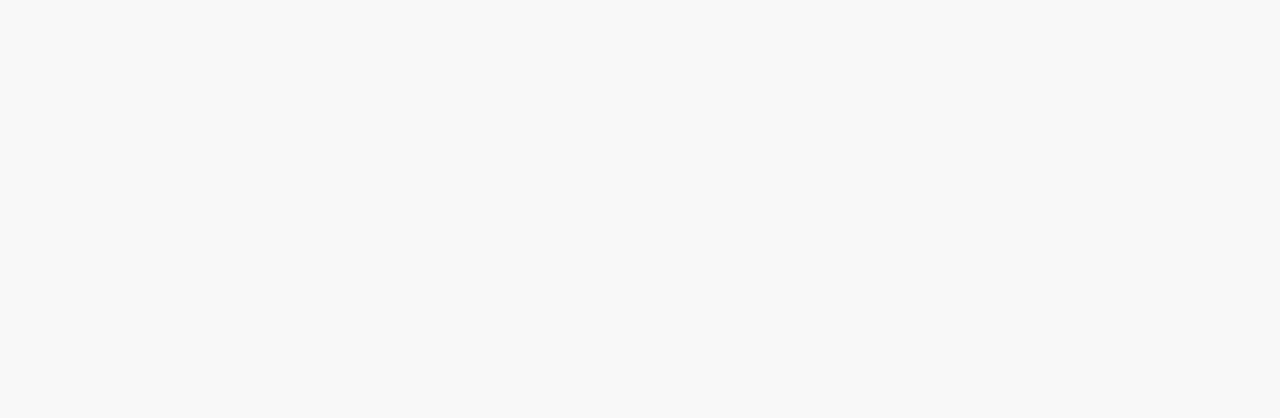
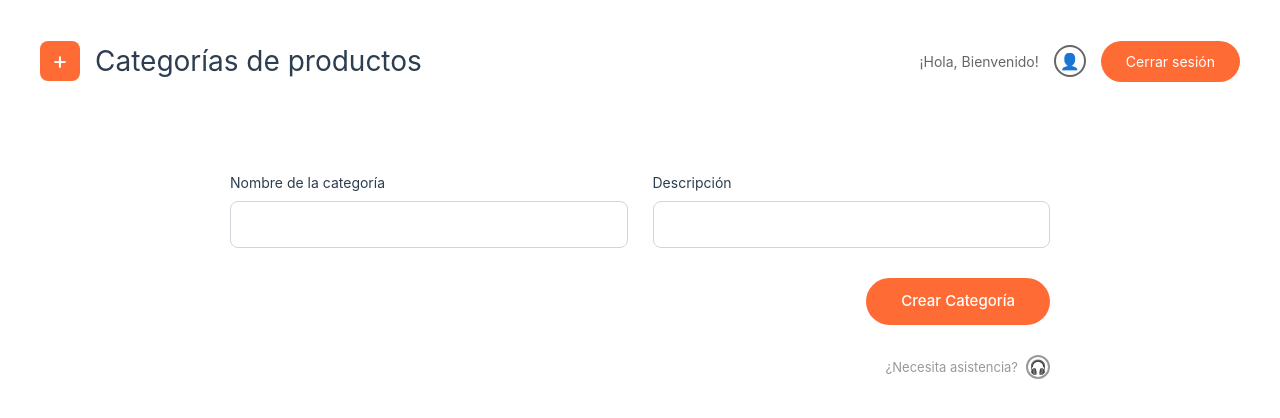
Before and after one commit to LuisARD/Sistema-de-Inventario, a Vue app in the folder SistemaInventario Frontend/: page /categories/create in a window 1280 px wide. Before the commit this address had no page. Shown: the top 418 px of the page. Built offline with nearby package versions, Linux system fonts and the light colour scheme.

Commit message:
update
vista de crear una categoria

```diff
--- a/SistemaInventario Frontend/src/router/index.js
+++ b/SistemaInventario Frontend/src/router/index.js
@@ -1,20 +1,32 @@
 import { createRouter, createWebHistory } from 'vue-router'
 import DashboardView from '../views/DashboardView.vue'
+
+// PRODUCTOS
 import ProductsList from '../views/products/ProductsList.vue'
+import ProductForm from '../views/products/ProductForm.vue'
+
+// MOVIMIENTOS
 import MovementsList from '../views/movements/MovementsList.vue'
 import MovementsForm from '../views/movements/MovementsForm.vue'
+
+// CATEGORÍAS
 import CategoriesList from '../views/categories/CategoriesList.vue'
+import CategoriesForm from '../views/categories/CategoriesForm.vue'
+
+// PROVEEDORES
 import SuppliersList from '../views/suppliers/SuppliersList.vue'
+
+// REPORTES
 import ReportsView from '../views/reports/ReportsView.vue'
+
+// LOGIN
 import LoginView from '../views/LoginView.vue'
-import ProductForm from '../views/products/ProductForm.vue'
 
 const routes = [
   { path: '/', component: DashboardView, name: 'Dashboard' },
 
   // PRODUCTOS
   { path: '/products', component: ProductsList, name: 'Products' },
-
   {
     path: '/products/create',
     name: 'ProductCreate',
@@ -27,7 +39,6 @@
     component: MovementsList,
     name: 'Movements'
   },
-
   {
     path: '/movements/create',
     name: 'MovementCreate',
@@ -36,6 +47,11 @@
 
   // CATEGORÍAS
   { path: '/categories', component: CategoriesList, name: 'Categories' },
+  {
+    path: '/categories/create',
+    component: CategoriesForm,
+    name: 'CategoriesCreate'
+  },
 
   // PROVEEDORES
   { path: '/suppliers', component: SuppliersList, name: 'Suppliers' },
--- /dev/null
+++ b/SistemaInventario Frontend/src/views/categories/CategoriesForm.vue
@@ -0,0 +1,264 @@
+<template>
+  <div class="category-form">
+    <!-- HEADER -->
+    <div class="header">
+      <div class="header-left">
+        <div class="icon">+</div>
+        <h1>Categorías de productos</h1>
+      </div>
+
+      <div class="header-right">
+        <span class="user-greeting">¡Hola, Bienvenido!</span>
+        <div class="user-icon">👤</div>
+        <button class="btn-logout" @click="cerrarSesion">Cerrar sesión</button>
+      </div>
+    </div>
+
+    <!-- FORMULARIO -->
+    <div class="container">
+      <form @submit.prevent="crearCategoria">
+        <div class="form-grid">
+          <div class="form-group">
+            <label for="nombre">Nombre de la categoría</label>
+            <input
+              type="text"
+              id="nombre"
+              v-model="categoria.nombre"
+              required
+            >
+          </div>
+
+          <div class="form-group">
+            <label for="descripcion">Descripción</label>
+            <input
+              type="text"
+              id="descripcion"
+              v-model="categoria.descripcion"
+            >
+          </div>
+        </div>
+
+        <div class="button-container">
+          <button type="submit" class="btn-create">Crear Categoría</button>
+        </div>
+      </form>
+
+      <div class="footer">
+        <span>¿Necesita asistencia?</span>
+        <div class="help-icon">🎧</div>
+      </div>
+    </div>
+  </div>
+</template>
+
+<script>
+export default {
+  name: "CategoriesForm",
+  data() {
+    return {
+      categoria: {
+        nombre: "",
+        descripcion: ""
+      }
+    };
+  },
+  methods: {
+    crearCategoria() {
+      console.log("Categoría creada:", this.categoria);
+      this.limpiarFormulario();
+    },
+    limpiarFormulario() {
+      this.categoria = {
+        nombre: "",
+        descripcion: ""
+      };
+    },
+    cerrarSesion() {
+      this.$router.push("/login");
+    }
+  }
+};
+</script>
+
+<style scoped>
+* {
+  margin: 0;
+  padding: 0;
+  box-sizing: border-box;
+}
+
+.category-form {
+  background-color: hsl(0, 0%, 100%);
+  min-height: 100vh;
+  padding: 20px;
+}
+
+.header {
+  padding: 20px;
+  margin-bottom: 30px;
+  display: flex;
+  justify-content: space-between;
+  align-items: center;
+  border-radius: 8px;
+}
+
+.header-left {
+  display: flex;
+  align-items: center;
+  gap: 15px;
+}
+
+.icon {
+  width: 40px;
+  height: 40px;
+  background-color: #ff6b35;
+  border-radius: 8px;
+  display: flex;
+  align-items: center;
+  justify-content: center;
+  font-size: 24px;
+  color: white;
+}
+
+.header h1 {
+  font-size: 28px;
+  color: #2c3e50;
+  font-weight: 400;
+}
+
+.header-right {
+  display: flex;
+  gap: 15px;
+  align-items: center;
+}
+
+.user-greeting {
+  color: #666;
+  font-size: 14px;
+}
+
+.user-icon {
+  width: 32px;
+  height: 32px;
+  border-radius: 50%;
+  border: 2px solid #666;
+  display: flex;
+  align-items: center;
+  justify-content: center;
+}
+
+.btn-logout {
+  background-color: #ff6b35;
+  color: white;
+  border: none;
+  padding: 10px 25px;
+  border-radius: 25px;
+  cursor: pointer;
+  font-size: 14px;
+  transition: background-color 0.3s;
+}
+
+.btn-logout:hover {
+  background-color: #e55a2b;
+}
+
+.container {
+  border-radius: 12px;
+  padding: 40px;
+  max-width: 900px;
+  margin: 0 auto;
+}
+
+.form-grid {
+  display: grid;
+  grid-template-columns: 1fr 1fr;
+  gap: 25px;
+  margin-bottom: 30px;
+}
+
+.form-group {
+  display: flex;
+  flex-direction: column;
+}
+
+label {
+  font-size: 14px;
+  color: #2c3e50;
+  margin-bottom: 8px;
+}
+
+input {
+  padding: 12px 15px;
+  border: 1px solid #d1d5db;
+  border-radius: 8px;
+  font-size: 14px;
+  background-color: white;
+  transition: border-color 0.3s;
+}
+
+input:focus {
+  outline: none;
+  border-color: #ff6b35;
+}
+
+.button-container {
+  display: flex;
+  justify-content: flex-end;
+  margin-top: 30px;
+}
+
+.btn-create {
+  background-color: #ff6b35;
+  color: white;
+  border: none;
+  padding: 12px 35px;
+  border-radius: 25px;
+  cursor: pointer;
+  font-size: 15px;
+  font-weight: 500;
+  transition: background-color 0.3s;
+}
+
+.btn-create:hover {
+  background-color: #e55a2b;
+}
+
+.footer {
+  text-align: right;
+  margin-top: 30px;
+  color: #999;
+  font-size: 13px;
+  display: flex;
+  align-items: center;
+  justify-content: flex-end;
+  gap: 8px;
+}
+
+.help-icon {
+  width: 24px;
+  height: 24px;
+  border-radius: 50%;
+  border: 2px solid #999;
+  display: flex;
+  align-items: center;
+  justify-content: center;
+  font-size: 14px;
+}
+
+/* Responsive */
+@media (max-width: 768px) {
+  .form-grid {
+    grid-template-columns: 1fr;
+  }
+
+  .header {
+    flex-direction: column;
+    gap: 15px;
+  }
+
+  .header-right {
+    width: 100%;
+    justify-content: space-between;
+  }
+}
+</style>
```
